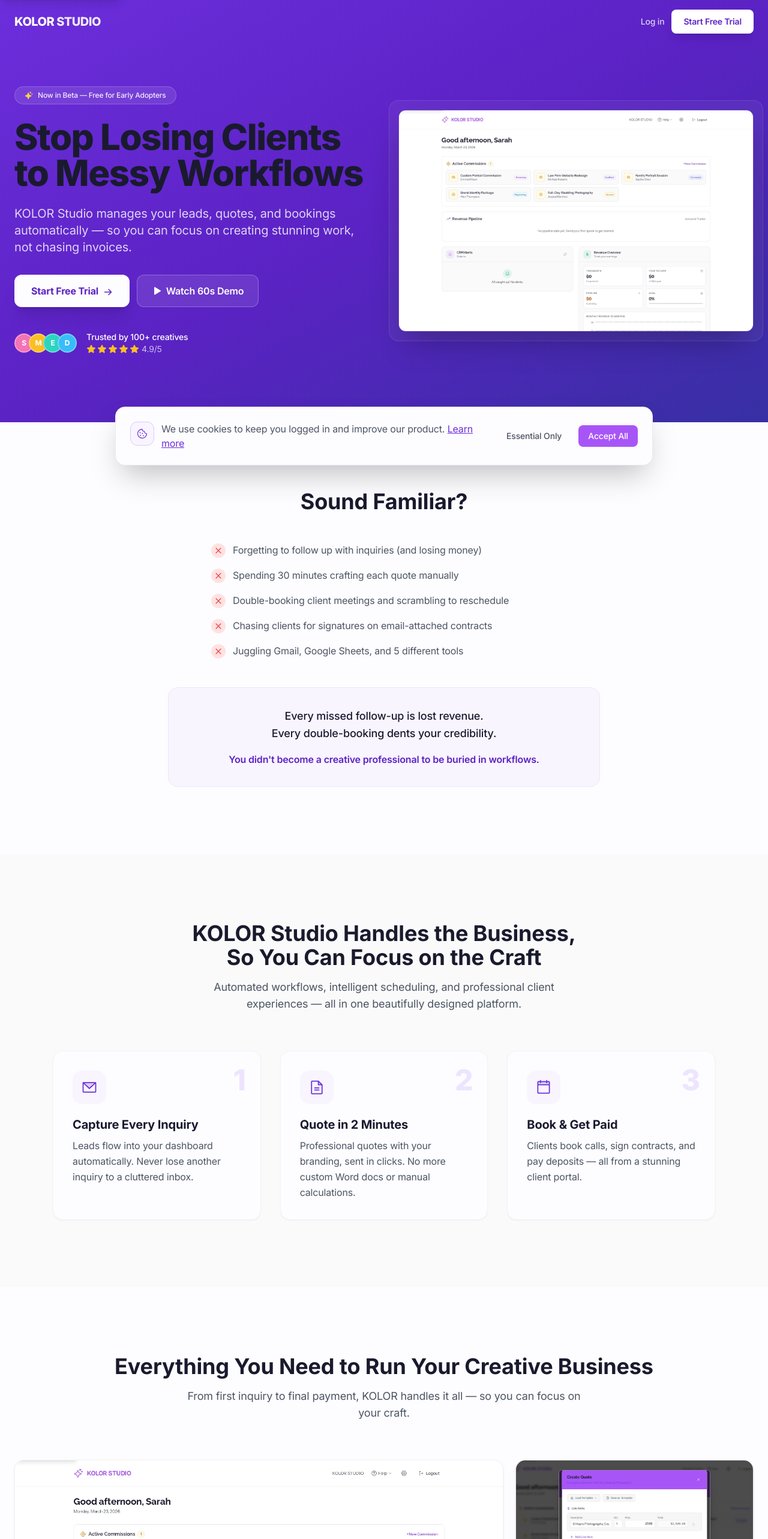
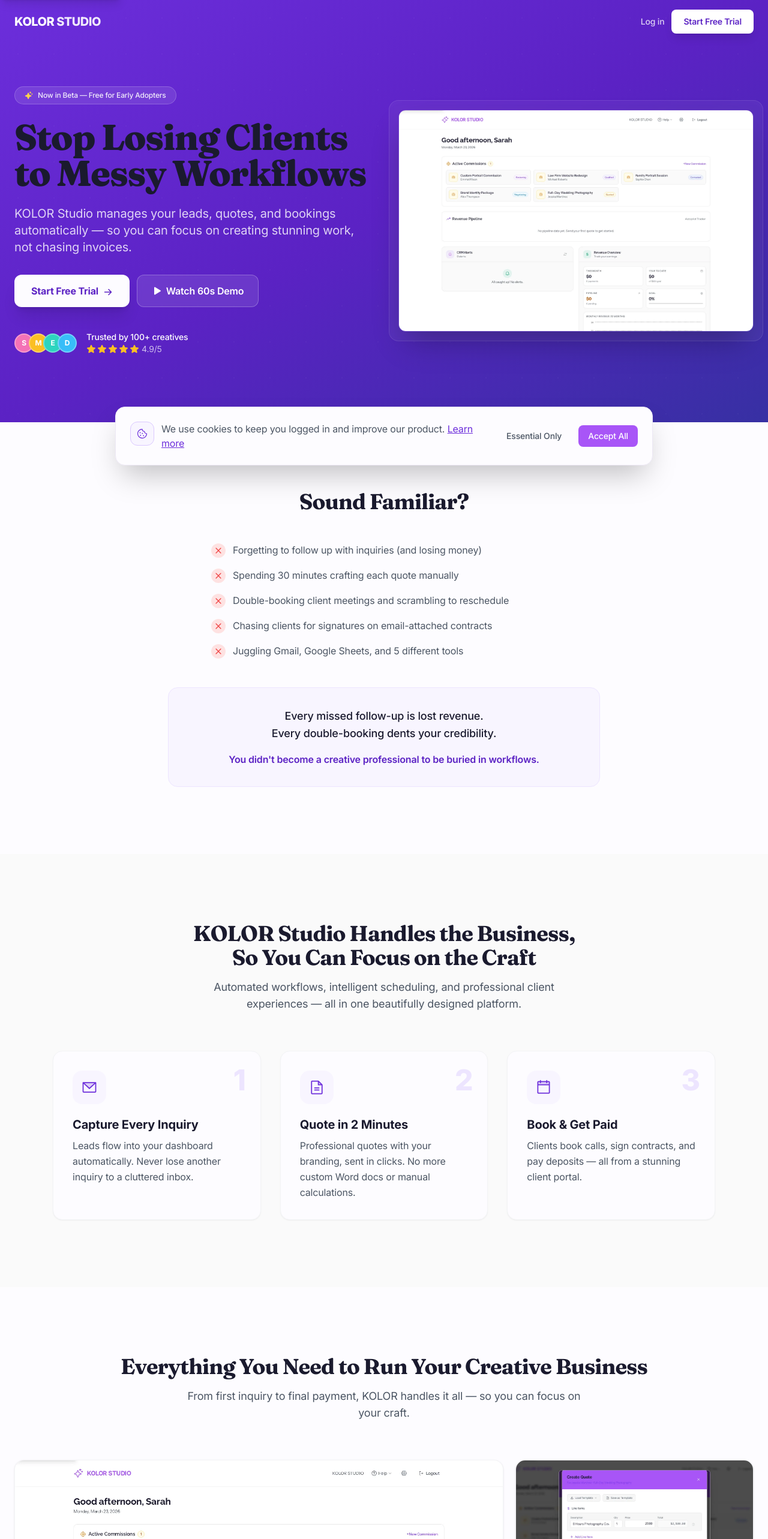
Before and after one commit to emmanuelobokoh03-dotcom/KOLOR-STUDIO, a React (Vite) app in the folder frontend/: page / in a window 1280 px wide. Shown: the top 2566 px of the page at 60% size. Built offline with nearby package versions, Linux system fonts and the light colour scheme; no server answers.

Commit message:
feat(design): add Fraunces display font for landing page headlines only

```diff
--- a/frontend/index.html
+++ b/frontend/index.html
@@ -10,7 +10,7 @@
     <!-- Google Fonts -->
     <link rel="preconnect" href="https://fonts.googleapis.com">
     <link rel="preconnect" href="https://fonts.gstatic.com" crossorigin>
-    <link href="https://fonts.googleapis.com/css2?family=Inter:wght@400;500;600;700;800&display=swap" rel="stylesheet">
+    <link href="https://fonts.googleapis.com/css2?family=Fraunces:ital,opsz,wght@0,9..144,400;0,9..144,600;0,9..144,700;0,9..144,800&family=Inter:wght@400;500;600;700;800&display=swap" rel="stylesheet">
   </head>
   <body>
     <div id="root"></div>
--- a/frontend/src/pages/LandingPageV2.tsx
+++ b/frontend/src/pages/LandingPageV2.tsx
@@ -154,7 +154,7 @@
           <div className="inline-flex items-center gap-2 bg-white/10 backdrop-blur-sm border border-white/20 rounded-full px-4 py-1.5 text-xs font-medium text-white/90 mb-6">
             <Sparkle weight="fill" className="w-3.5 h-3.5 text-amber-300" /> Now in Beta — Free for Early Adopters
           </div>
-          <h1 className="font-heading font-extrabold text-4xl md:text-5xl lg:text-6xl leading-[1.1] tracking-tight mb-6" data-testid="hero-headline">
+          <h1 className="font-display font-extrabold text-4xl md:text-5xl lg:text-6xl leading-tight tracking-tight mb-6" data-testid="hero-headline">
             Stop Losing Clients to&nbsp;Messy&nbsp;Workflows
           </h1>
           <p className="text-lg sm:text-xl text-white/80 leading-relaxed mb-8 max-w-xl">
@@ -224,7 +224,7 @@
   return (
     <section className="py-20 lg:py-28 bg-surface-base" data-testid="problem-section">
       <div ref={ref} className={`max-w-3xl mx-auto px-6 text-center transition-all duration-700 ${visible ? 'opacity-100 translate-y-0' : 'opacity-0 translate-y-8'}`}>
-        <h2 className="font-heading font-bold text-3xl sm:text-4xl text-text-primary mb-12">Sound Familiar?</h2>
+        <h2 className="font-display font-bold text-3xl sm:text-4xl tracking-tight text-text-primary mb-12">Sound Familiar?</h2>
 
         <div className="space-y-4 text-left max-w-xl mx-auto mb-12">
           {pains.map((p, i) => (
@@ -264,7 +264,7 @@
     <section className="py-20 lg:py-28 bg-[#fafafa]" data-testid="solution-section">
       <div ref={ref} className={`max-w-6xl mx-auto px-6 transition-all duration-700 ${visible ? 'opacity-100 translate-y-0' : 'opacity-0 translate-y-8'}`}>
         <div className="text-center mb-16">
-          <h2 className="font-heading font-bold text-3xl sm:text-4xl text-text-primary mb-4">
+          <h2 className="font-display font-bold text-3xl sm:text-4xl tracking-tight text-text-primary mb-4">
             KOLOR Studio Handles the Business,<br className="hidden sm:block" /> So You Can Focus on the Craft
           </h2>
           <p className="text-text-secondary text-lg max-w-2xl mx-auto">
@@ -305,7 +305,7 @@
     <section className="py-20 lg:py-28 bg-surface-base" data-testid="features-section">
       <div ref={ref} className={`max-w-7xl mx-auto px-6 transition-all duration-700 ${visible ? 'opacity-100 translate-y-0' : 'opacity-0 translate-y-8'}`}>
         <div className="text-center mb-16">
-          <h2 className="font-heading font-bold text-3xl sm:text-4xl text-text-primary mb-4">
+          <h2 className="font-display font-bold text-3xl sm:text-4xl tracking-tight text-text-primary mb-4">
             Everything You Need to Run Your Creative Business
           </h2>
           <p className="text-lg text-text-secondary max-w-2xl mx-auto">
@@ -445,7 +445,7 @@
     <section className="py-20 lg:py-28 bg-[#fafafa]" data-testid="testimonials-section">
       <div ref={ref} className={`max-w-6xl mx-auto px-6 transition-all duration-700 ${visible ? 'opacity-100 translate-y-0' : 'opacity-0 translate-y-8'}`}>
         <div className="text-center mb-16">
-          <h2 className="font-heading font-bold text-3xl sm:text-4xl text-text-primary mb-4">
+          <h2 className="font-display font-bold text-3xl sm:text-4xl tracking-tight text-text-primary mb-4">
             Join 100+ Creative Professionals Who've Taken Back Their&nbsp;Time
           </h2>
         </div>
@@ -514,7 +514,7 @@
           <Timer weight="fill" className="w-4 h-4 text-amber-300" /> Beta Launch Special
         </div>
 
-        <h2 className="font-heading font-bold text-3xl sm:text-4xl text-white mb-3">
+        <h2 className="font-display font-bold text-3xl sm:text-4xl tracking-tight text-white mb-3">
           Limited Beta Access — Lock In Your&nbsp;Spot
         </h2>
         <p className="text-white/70 mb-8">Beta pricing expires in:</p>
@@ -574,7 +574,7 @@
   return (
     <section className="py-20 lg:py-28 bg-surface-base" data-testid="final-cta-section">
       <div ref={ref} className={`max-w-3xl mx-auto px-6 text-center transition-all duration-700 ${visible ? 'opacity-100 translate-y-0' : 'opacity-0 translate-y-8'}`}>
-        <h2 className="font-heading font-bold text-3xl sm:text-4xl text-text-primary mb-4">
+        <h2 className="font-display font-bold text-3xl sm:text-4xl tracking-tight text-text-primary mb-4">
           Ready to Stop Losing Time and Money on&nbsp;Admin?
         </h2>
         <p className="text-text-secondary text-lg mb-10 max-w-xl mx-auto">
--- a/frontend/tailwind.config.js
+++ b/frontend/tailwind.config.js
@@ -161,9 +161,9 @@
       // ── Typography ────────────────────────────────────
       fontFamily: {
         sans: ['Inter', 'system-ui', '-apple-system', 'BlinkMacSystemFont', 'sans-serif'],
+        display: ['"Fraunces"', 'Georgia', 'serif'],
         heading: ['Inter', 'system-ui', '-apple-system', 'BlinkMacSystemFont', 'sans-serif'],
         body: ['Inter', 'system-ui', '-apple-system', 'BlinkMacSystemFont', 'sans-serif'],
-        display: ['Inter', 'system-ui', '-apple-system', 'BlinkMacSystemFont', 'sans-serif'],
         brand: ['var(--font-brand, "Inter")', 'system-ui', 'sans-serif'],
       },
       fontSize: {
```
